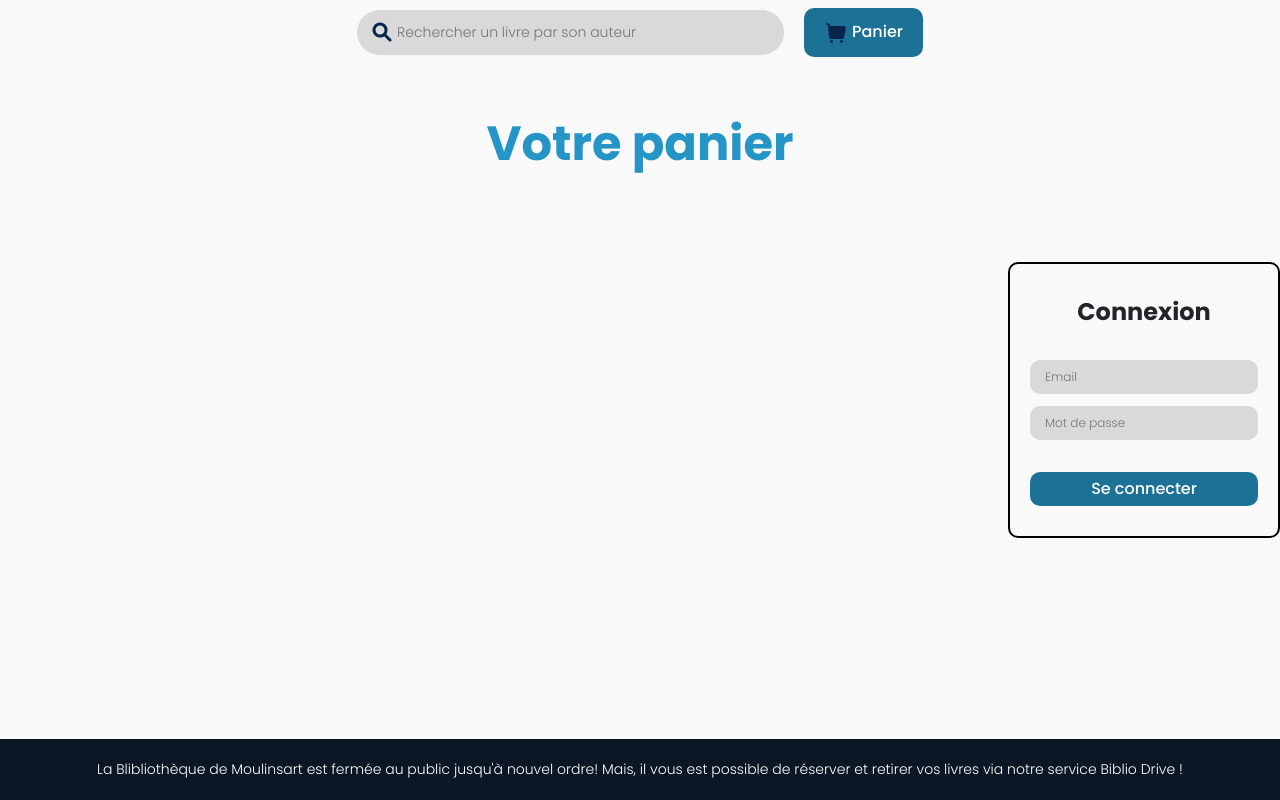
After one commit to LOUDO56/bibliodrive, a PHP site: page /panier.php in a window 1280 px wide. The commit adds this page. Run offline with PHP 8.4, Linux system fonts and the light colour scheme.

Commit message:
Commencement du panier

```diff
--- /dev/null
+++ b/src/panier.php
@@ -0,0 +1,49 @@
+<!DOCTYPE html>
+<html lang="en">
+<head>
+    <meta charset="UTF-8">
+    <meta name="viewport" content="width=device-width, initial-scale=1.0">
+    <link href="https://cdn.jsdelivr.net/npm/bootstrap@5.3.2/dist/css/bootstrap.min.css" rel="stylesheet" integrity="sha384-T3c6CoIi6uLrA9TneNEoa7RxnatzjcDSCmG1MXxSR1GAsXEV/Dwwykc2MPK8M2HN" crossorigin="anonymous">
+    <link rel="stylesheet" href="style.css">
+    <title>Bibliodrive - Panier</title>
+</head>
+<body>
+
+    <?php
+        // ini_set('session.cache_limiter','public');
+        // session_cache_limiter(false); // Eviter un "Le document a expiré !" A cause du post quand on fait un retour en arrière.
+
+        session_start();
+
+        require("utilitaires/authentification.php");
+        require("utilitaires/entete.html");
+
+        if($_SESSION["connected"]){
+            if(isset($_POST["ajout_panier"])){
+                if(!in_array($_POST["nolivre"], $_SESSION["panier"])){
+                    array_push($_SESSION["panier"], $_POST["nolivre"]);
+                }
+                header("Location: panier.php");
+            }
+        }
+
+    ?>
+
+    <h1 class="big-title">Votre panier</h1>
+
+    <div class="resume-container">
+        <?php
+
+
+
+        ?>
+
+    </div>
+
+    <footer>
+        <?php require('utilitaires/message_important.html')?>
+    </footer>
+
+
+</body>
+</html>
--- a/src/style.css
+++ b/src/style.css
@@ -275,3 +275,11 @@ footer p {
 .order-unavailable{
     color: #c93a35;
 }
+
+.retirer-panier{
+    background-color: #c93a35;
+}
+
+.retirer-panier:hover{
+    background-color: #992b27 !important;
+}
--- a/src/utilitaires/authentification.php
+++ b/src/utilitaires/authentification.php
@@ -22,6 +22,7 @@
             if($utilisateur) { // Si ça correspond, l'utilisateur est connecté
                 $_SESSION["email"] = $_POST["email"];
                 $_SESSION["connected"] = TRUE;
+                $_SESSION["panier"] = array();
                 if($utilisateur->profil == "admin") $_SESSION["adminUser"] = TRUE; //Si c'est un admin, attribuer le role admin.
 
             }
@@ -36,6 +37,7 @@
         if(isset($_POST["logoff"])) {
             $_SESSION["connected"] = FALSE;
             unset($_SESSION["email"]);
+            unset($_SESSION["panier"]);
 
             if($_SESSION["adminUser"]) { // Si l'utilisateur est un admin, on le redirige dans la page d'accueil pour éviter tout conflit.
                 $_SESSION["adminUser"] = FALSE;
--- a/src/utilitaires/entete.html
+++ b/src/utilitaires/entete.html
@@ -2,8 +2,10 @@
     <form action="lister_livres.php" method="get" class="col-md-4">
         <input class="nosubmit" type="search" placeholder="Rechercher un livre par son auteur" name="auteur" autocomplete="off">
     </form>
-    <button class="panier">
-        <img src="images/icon/shopping_cart_1_fill.png" alt="shopping icon">
-        Panier
-    </button>
+    <a href="panier.php">
+        <button class="panier">
+            <img src="images/icon/shopping_cart_1_fill.png" alt="shopping icon">
+            Panier
+        </button>
+    </a>
 </nav>
```
Also changed, not shown: src/detail.php (+42 -3 lines).
